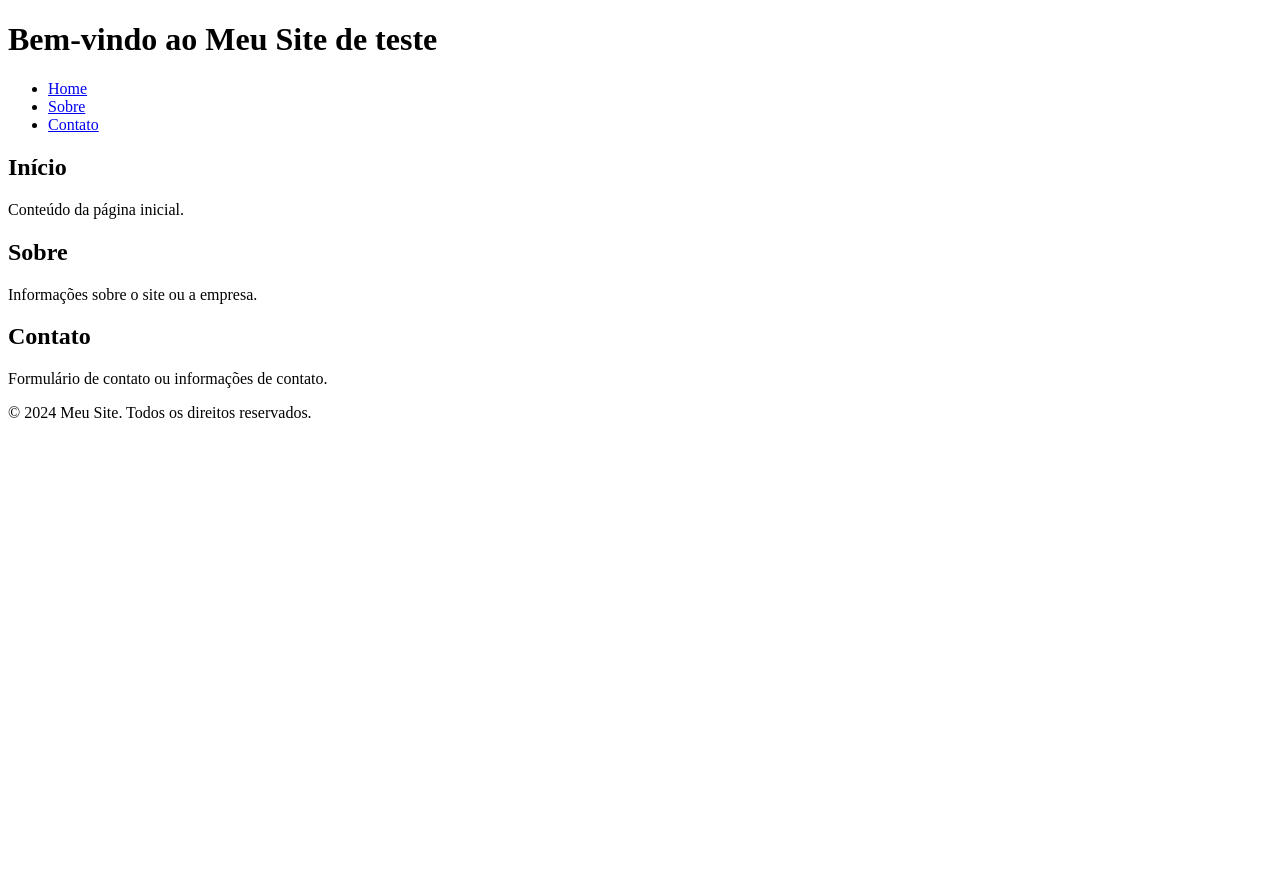
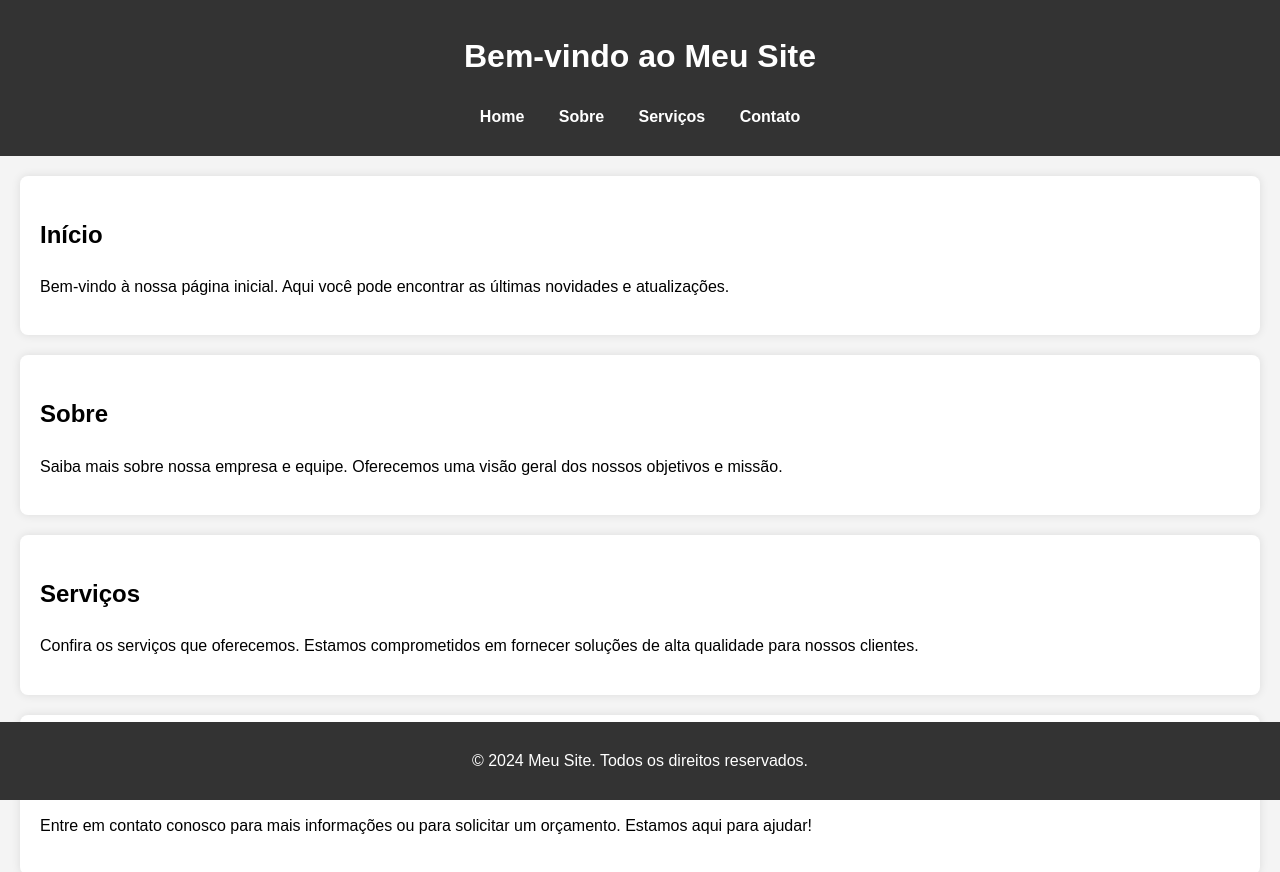
Before and after one commit to GustavoZanardi15/Pratica-Git, a plain HTML site: page index.html in a window 1280 px wide. Before the commit the page ends 800 px from the top, so only its background shows below. Drawn offline with Linux system fonts and the light colour scheme.

Commit message:
Implemetação teste que o chat gpt gerou

```diff
--- a/index.html
+++ b/index.html
@@ -3,19 +3,63 @@
 <head>
     <meta charset="UTF-8">
     <meta name="viewport" content="width=device-width, initial-scale=1.0">
-    <title>Teste</title>
+    <title>Meu Site</title>
     <style>
-        /* Adicione seus estilos CSS aqui */
+        body {
+            font-family: Arial, sans-serif;
+            line-height: 1.6;
+            margin: 0;
+            padding: 0;
+            background-color: #f4f4f4;
+        }
+        header {
+            background: #333;
+            color: #fff;
+            padding: 10px 0;
+            text-align: center;
+        }
+        nav ul {
+            list-style: none;
+            padding: 0;
+        }
+        nav ul li {
+            display: inline;
+            margin: 0 15px;
+        }
+        nav ul li a {
+            color: #fff;
+            text-decoration: none;
+            font-weight: bold;
+        }
+        main {
+            padding: 20px;
+        }
+        section {
+            margin-bottom: 20px;
+            padding: 20px;
+            background: #fff;
+            border-radius: 8px;
+            box-shadow: 0 0 10px rgba(0,0,0,0.1);
+        }
+        footer {
+            text-align: center;
+            padding: 10px 0;
+            background: #333;
+            color: #fff;
+            position: fixed;
+            bottom: 0;
+            width: 100%;
+        }
     </style>
-    <link rel="stylesheet" href="styles.css">
 </head>
 <body>
     <header>
-        <h1>Bem-vindo ao Meu Site de teste</h1>
+        <h1>Bem-vindo ao Meu Site</h1>
         <nav>
             <ul>
                 <li><a href="#home">Home</a></li>
                 <li><a href="#about">Sobre</a></li>
+                <li><a href="#services">Serviços</a></li>
                 <li><a href="#contact">Contato</a></li>
             </ul>
         </nav>
@@ -24,24 +68,27 @@
     <main>
         <section id="home">
             <h2>Início</h2>
-            <p>Conteúdo da página inicial.</p>
+            <p>Bem-vindo à nossa página inicial. Aqui você pode encontrar as últimas novidades e atualizações.</p>
         </section>
 
         <section id="about">
             <h2>Sobre</h2>
-            <p>Informações sobre o site ou a empresa.</p>
+            <p>Saiba mais sobre nossa empresa e equipe. Oferecemos uma visão geral dos nossos objetivos e missão.</p>
+        </section>
+
+        <section id="services">
+            <h2>Serviços</h2>
+            <p>Confira os serviços que oferecemos. Estamos comprometidos em fornecer soluções de alta qualidade para nossos clientes.</p>
         </section>
 
         <section id="contact">
             <h2>Contato</h2>
-            <p>Formulário de contato ou informações de contato.</p>
+            <p>Entre em contato conosco para mais informações ou para solicitar um orçamento. Estamos aqui para ajudar!</p>
         </section>
     </main>
 
     <footer>
         <p>&copy; 2024 Meu Site. Todos os direitos reservados.</p>
     </footer>
-
-    <script src="script.js"></script>
 </body>
 </html>
```
